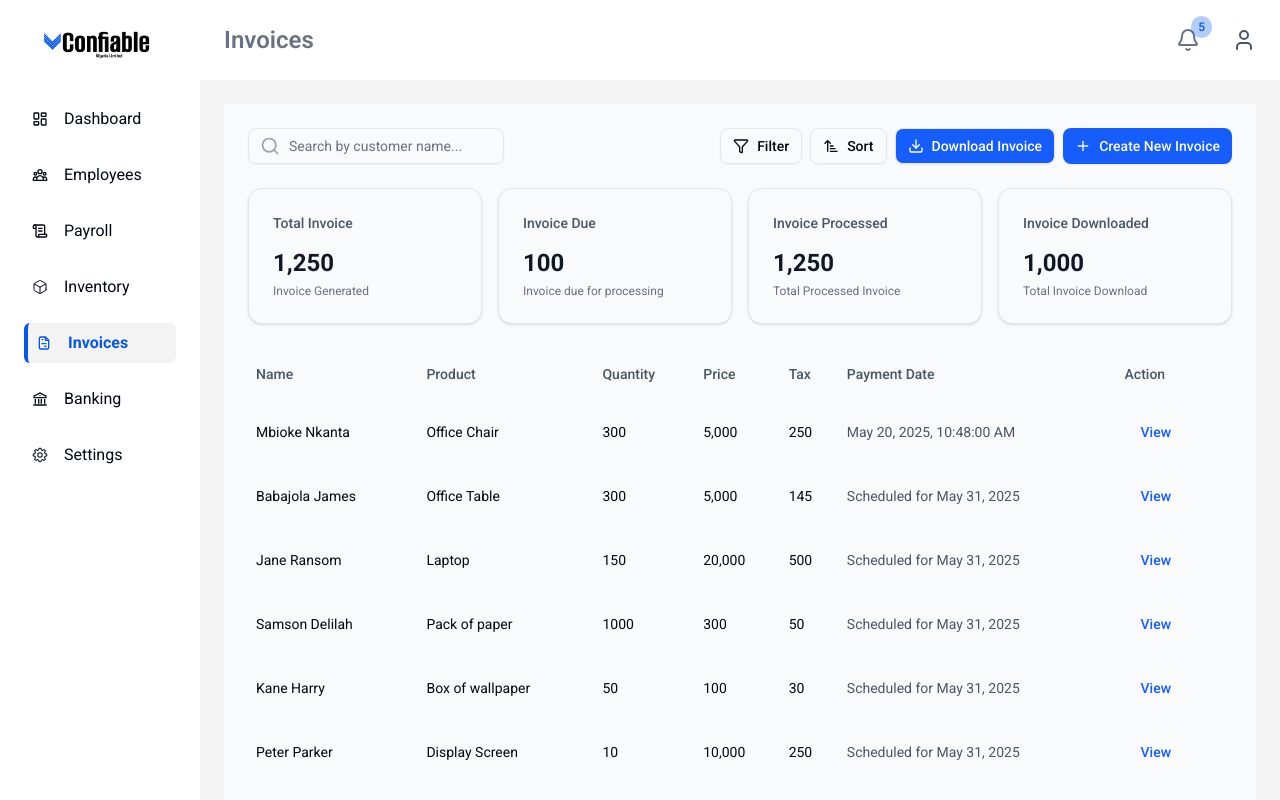
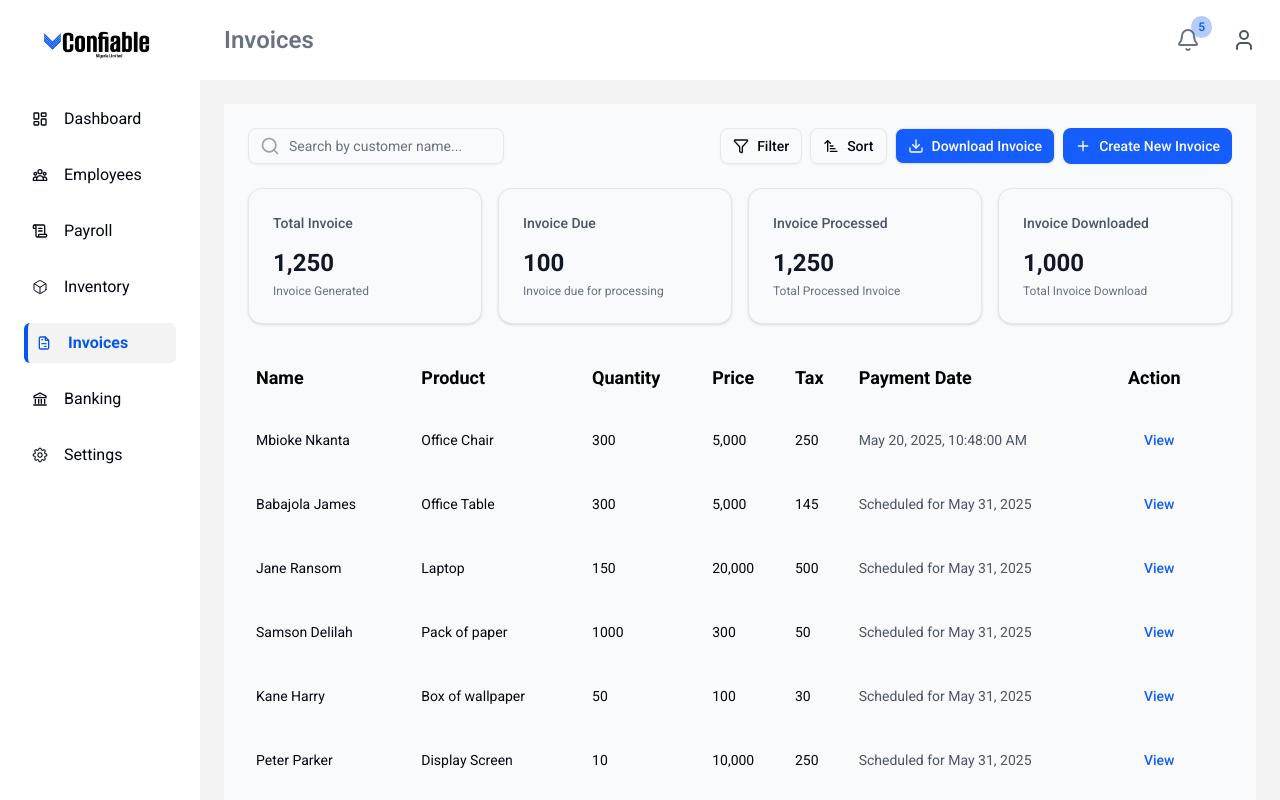
Before and after one commit to Confiable-Nig-Ltd/confiable, a React (Vite) app in the folder confiable-app/: page /invoices in a window 1280 px wide. Built offline with nearby package versions, Linux system fonts and the light colour scheme.

Commit message:
updated invoice

```diff
--- a/confiable-app/src/components/invoices/invoice-table.jsx
+++ b/confiable-app/src/components/invoices/invoice-table.jsx
@@ -19,25 +19,25 @@ export function InvoiceTable() {
       <Table>
         <TableHeader className="[&_tr]:border-0">
           <TableRow className="bg-gray-50">
-            <TableHead className="py-4 font-medium text-gray-600">
+            <TableHead className="py-4 font-bold text-lg text-black">
               Name
             </TableHead>
-            <TableHead className="py-4 font-medium text-gray-600">
+            <TableHead className="py-4 font-bold text-lg text-black">
               Product
             </TableHead>
-            <TableHead className="py-4 font-medium text-gray-600">
+            <TableHead className="py-4 font-bold text-lg text-black">
               Quantity
             </TableHead>
-            <TableHead className="py-4 font-medium text-gray-600">
+            <TableHead className="py-4 font-bold text-lg text-black">
               Price
             </TableHead>
-            <TableHead className="py-4 font-medium text-gray-600">
+            <TableHead className="py-4 font-bold text-lg text-black">
               Tax
             </TableHead>
-            <TableHead className="py-4 font-medium text-gray-600">
+            <TableHead className="py-4 font-bold text-lg text-black">
               Payment Date
             </TableHead>
-            <TableHead className="py-4 font-medium text-gray-600">
+            <TableHead className="py-4 font-bold text-lg text-black">
               Action
             </TableHead>
           </TableRow>
```
